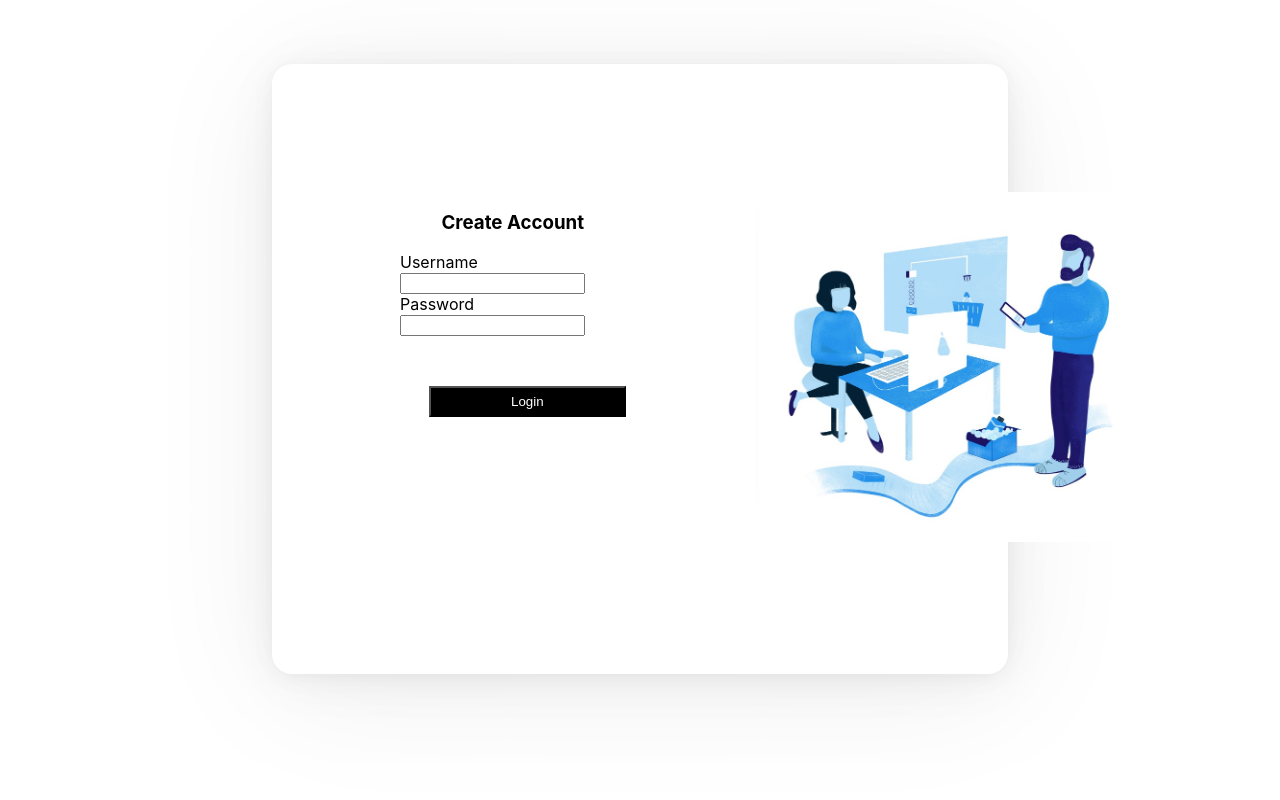
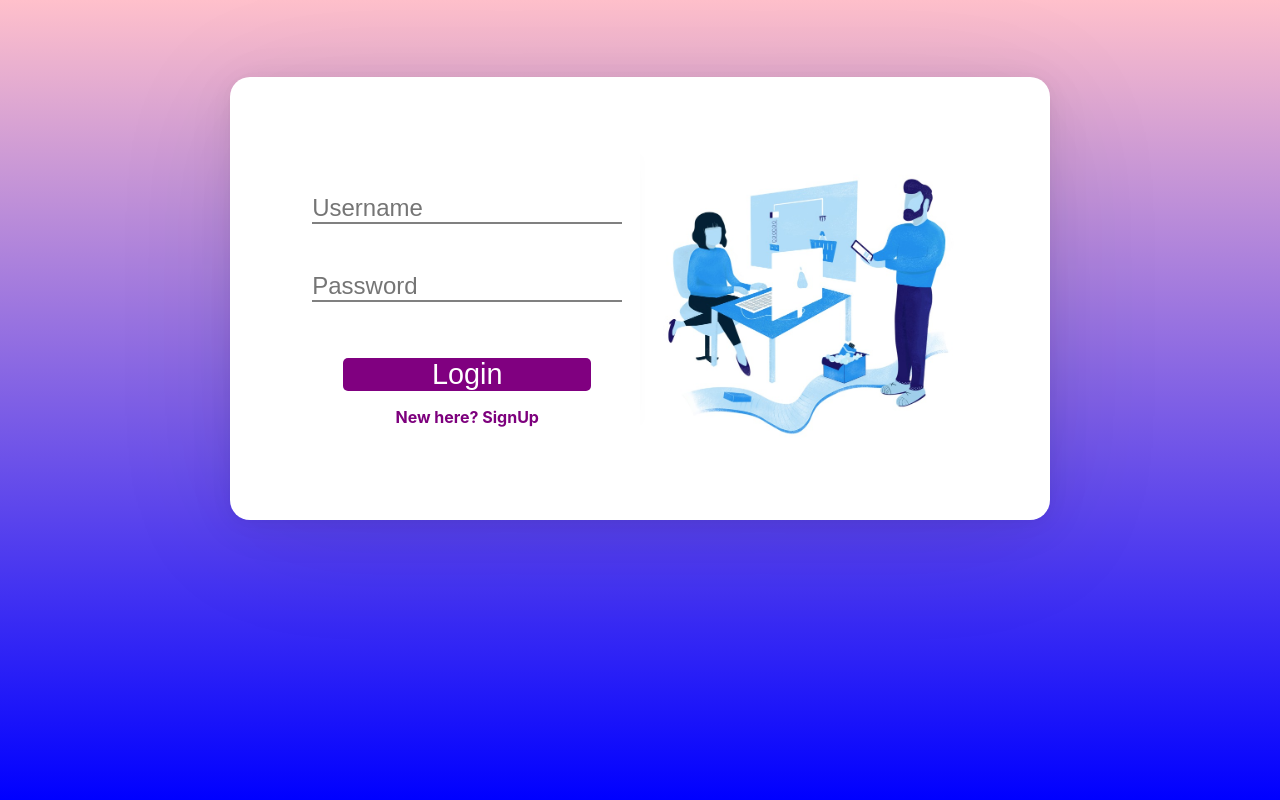
Before and after one commit to BilalSajid173/chat-app-frontend, a React (Create React App) app: page / in a window 1280 px wide. Built offline with nearby package versions, Linux system fonts and the light colour scheme.

Commit message:
Styled login page

```diff
--- a/src/components/AuthForm/Login.js
+++ b/src/components/AuthForm/Login.js
@@ -16,11 +16,10 @@ const LoginForm = (props) => {
     <Fragment>
      <div className={classes.maincontainer}>
       <div className={classes.logincontainer}>
-        <h3>Create Account</h3>
         <form onSubmit={formSubmitHandler}>
-          <div className={classes.Username}>
-            <label htmlFor="email">Username</label>
+          <div className={classes.username}>
             <input
+            placeholder="Username"
               type="email"
               id="email"
               autoComplete="off"
@@ -29,17 +28,16 @@ const LoginForm = (props) => {
             />
           </div>
           <div className={classes.password}>
-            <label htmlFor="password">Password</label>
             <input
+            placeholder="Password"
               type="password"
               id="password"
               required
               ref={passwordInputRef}
             />
           </div>
-          <div>
             <button type="submit">Login</button>
-          </div>
+            <h4>New here? SignUp</h4>
         </form>
       </div>
       <div className={classes.loginimg}>
--- a/src/components/AuthForm/Login.module.css
+++ b/src/components/AuthForm/Login.module.css
@@ -1,38 +1,80 @@
 * {
   top: 0;
   bottom: 0;
-}
-.maincontainer{
-  display: flex;
-  flex-wrap: center;
-  margin: 4rem 17rem;
-  padding: 10%;
-  box-shadow: 0 0.4px 3.6px rgba(0, 0, 0, 0.004), 0 1px 8.5px rgba(0, 0, 0, 0.01), 0 1.9px 15.7px rgba(0, 0, 0, 0.019), 0 3.4px 28.2px rgba(0, 0, 0, 0.03), 0 6.3px 54.4px rgba(0, 0, 0, 0.047), 0 15px 137px rgba(0, 0, 0, 0.07);
-  border-radius: 20px;
-  flex-direction: row;
-  background-color: white;
-  justify-content: space-between;
+  margin: 0;
+  padding: 0;
+  box-sizing: border-box;
 }
 
-.logincontainer h3{
+html {
+  min-height: 100%;
+}
+
+body {
+  background-image: linear-gradient(pink, blue);
+}
+
+.maincontainer {
+  display: flex;
+  margin: 6% 18%;
+  padding: 5%;
+  box-shadow: 0 0.4px 3.6px rgba(0, 0, 0, 0.004),
+    0 1px 8.5px rgba(0, 0, 0, 0.01), 0 1.9px 15.7px rgba(0, 0, 0, 0.019),
+    0 3.4px 28.2px rgba(0, 0, 0, 0.03), 0 6.3px 54.4px rgba(0, 0, 0, 0.047),
+    0 15px 137px rgba(0, 0, 0, 0.07);
+  border-radius: 20px;
+  background-color: white;
+  justify-content: center;
+}
+
+.logincontainer {
+  width: 50%;
   display: flex;
   justify-content: center;
   align-items: center;
 }
-.logincontainer button{
-  background-color: black;
-  color: white;
-  padding: 6px 80px;
-  margin-left: 29px;
-  margin-top: 50px;
+
+.logincontainer h4{
+  color: rgb(125, 0, 125);
+}
+
+.logincontainer form {
   display: flex;
   justify-content: center;
   align-items: center;
-
+  flex-direction: column;
 }
 
-.loginimg img{
-  padding-left: 130px;
-  height: 350px;
-  width: 400px;
+.logincontainer input {
+  border: 0;
+  outline: 0;
+  border-bottom: 2px solid gray;
+  margin: 1.5rem 0;
+  font-size: 1.5rem;
 }
+
+.logincontainer button {
+  border: 0;
+  outline: 0;
+  background-color: purple;
+  color: rgb(255, 255, 255);
+  margin-top: 2rem;
+  margin-bottom: 1rem;
+  border-radius: 5px;
+  width: 80%;
+  font-size: 1.8rem;
+}
+
+.logincontainer button:hover {
+  cursor: pointer;
+  background-color: rgb(146, 146, 219);
+}
+
+.loginimg {
+  width: 50%;
+}
+
+.loginimg img {
+  width: 100%;
+  height: 100%;
+}
```
